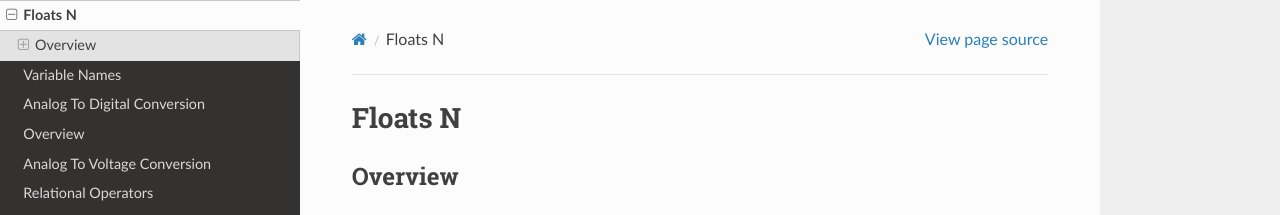
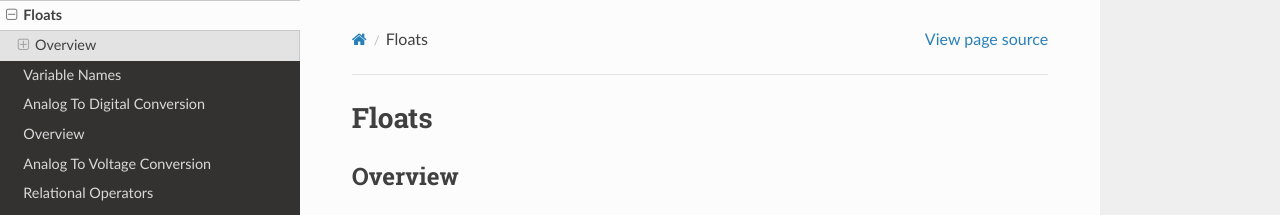
Before and after one commit to maxtkc/mvths-wiki, a Sphinx documentation site: the page built from docs/020b-floats.rst, in a window 1280 px wide and 934 px high. Shown: the top 215 px of the window. Built offline with Sphinx 7.4.7 and the Read the Docs theme 2.0.0, drawn with Linux system fonts in a browser that asks for light colours; pages that are not in the unit, such as notebooks, are missing from menus.

```diff
--- a/docs/020b-floats.rst
+++ b/docs/020b-floats.rst
@@ -1,4 +1,4 @@
-Floats N
+Floats
 ==============================
 
 Overview
```
